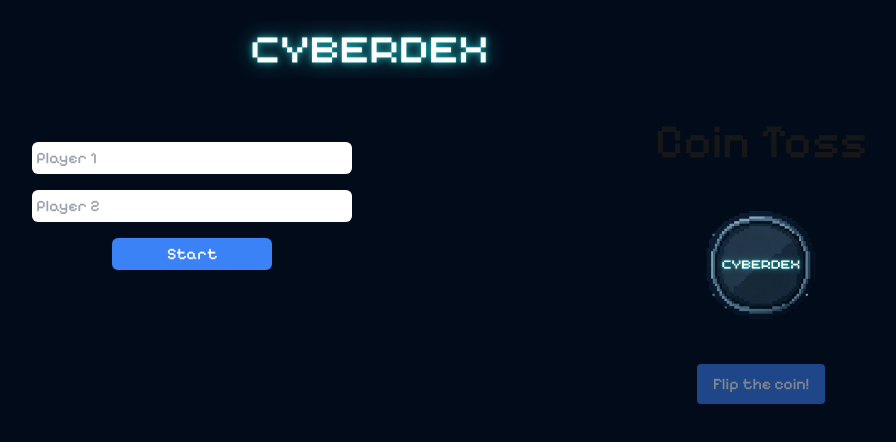
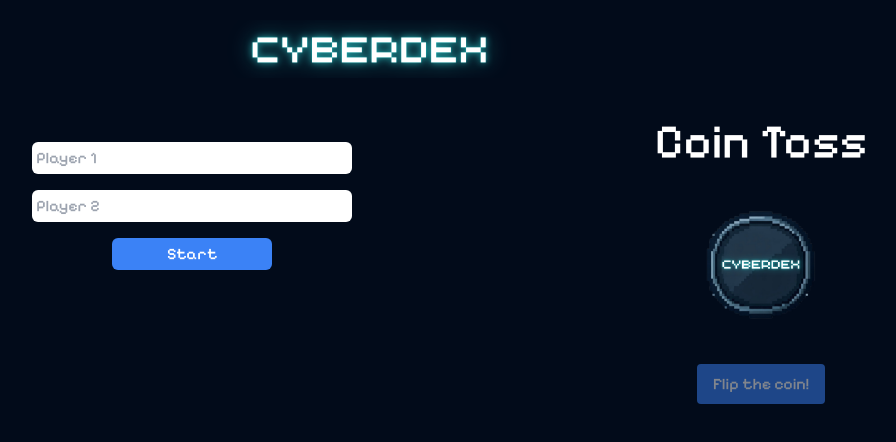
Before and after one commit to mickaelk98/cyberdex, a Next.js app: page / in a window 1280 px wide. Shown: the top 442 px of the page, without its empty margins (270-1166 px from the left). Built offline with nearby package versions, Linux system fonts and the light colour scheme.

Commit message:
modification de la couleur du text du h1

```diff
--- a/src/app/page.js
+++ b/src/app/page.js
@@ -123,7 +123,7 @@ export default function Home() {
         </aside>
         <div className="flex flex-col items-start justify-center gap-4 md:self-start">
           <div className="flex flex-col items-center justify-center h-full">
-            <h1 className="text-5xl font-bold mb-6 z-10">Coin Toss</h1>
+            <h1 className="text-5xl text-white font-bold mb-6 z-10">Coin Toss</h1>
             <div
               ref={coinRef}
               className="w-[150px] h-[150px] bg- rounded-full flex items-center justify-center mb-6 relative"
```
